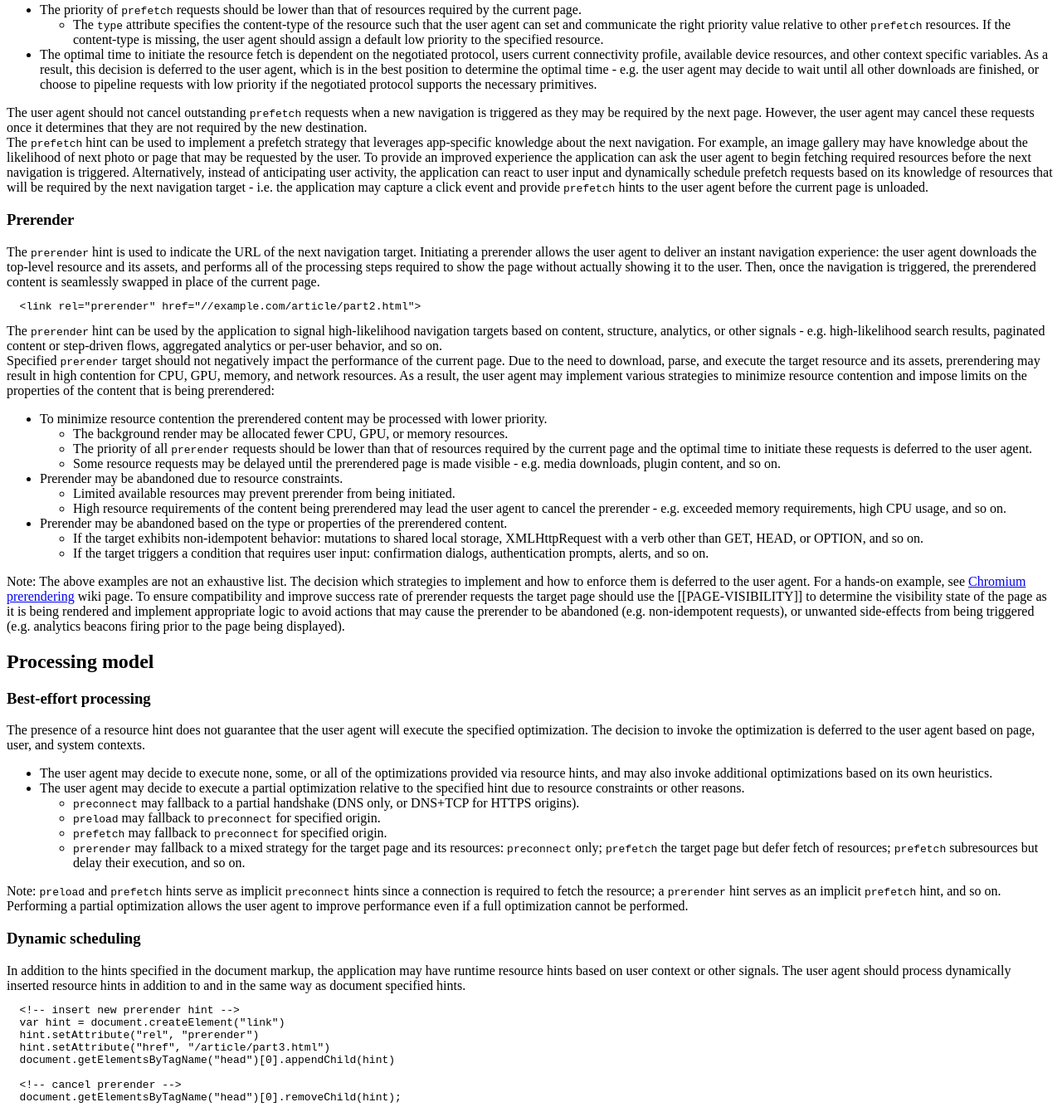
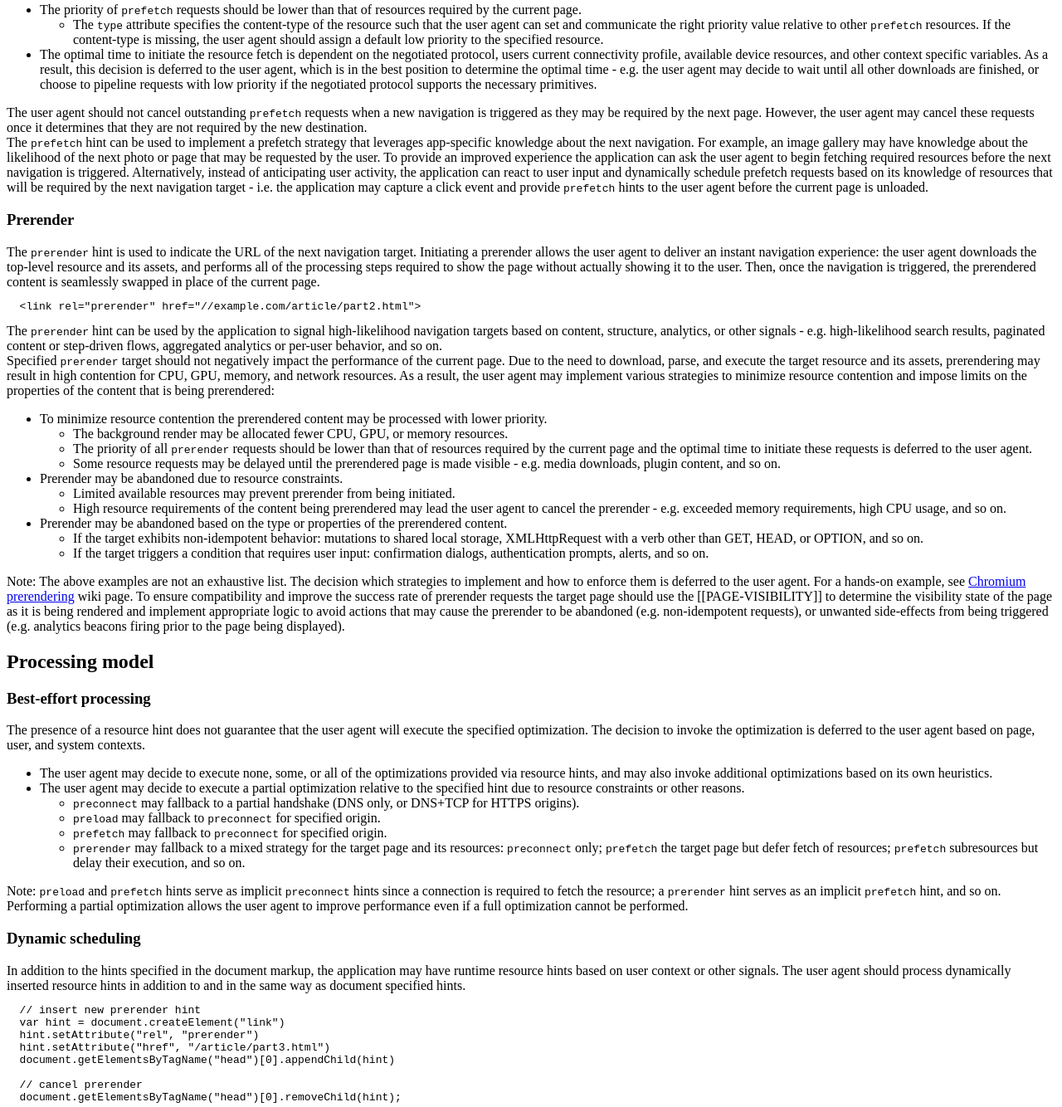
Before and after one commit to igrigorik/resource-hints, a website: page index.src.html in a window 1280 px wide. Shown: the part 1733-3067 px from the top of the page at 83% size. Drawn offline with Linux system fonts and the light colour scheme.

Commit message:
fix typos

```diff
--- a/index.src.html
+++ b/index.src.html
@@ -140,7 +140,7 @@ The user agent should not cancel outstanding <code>prefetch</code> requests when
 <div class="example">
 The <code>prefetch</code> hint can be used to implement a prefetch strategy that leverages app-specific knowledge about the next navigation.
 
-For example, an image gallery may have knowledge about the likelihood of next photo or page that may be requested by the user. To provide an improved experience the application can ask the user agent to begin fetching required resources before the next navigation is triggered.
+For example, an image gallery may have knowledge about the likelihood of the next photo or page that may be requested by the user. To provide an improved experience the application can ask the user agent to begin fetching required resources before the next navigation is triggered.
 
 Alternatively, instead of anticipating user activity, the application can react to user input and dynamically schedule prefetch requests based on its knowledge of resources that will be required by the next navigation target - i.e. the application may capture a click event and provide <code>prefetch</code> hints to the user agent before the current page is unloaded.
 </div>
@@ -183,7 +183,7 @@ Specified <code>prerender</code> target should not negatively impact the perform
 
 Note: The above examples are not an exhaustive list. The decision which strategies to implement and how to enforce them is deferred to the user agent. For a hands-on example, see <a href="http://www.chromium.org/developers/design-documents/prerender">Chromium prerendering</a> wiki page.
 
-To ensure compatibility and improve success rate of prerender requests the target page should use the [[PAGE-VISIBILITY]] to determine the visibility state of the page as it is being rendered and implement appropriate logic to avoid actions that may cause the prerender to be abandoned (e.g. non-idempotent requests), or unwanted side-effects from being triggered (e.g. analytics beacons firing prior to the page being displayed).
+To ensure compatibility and improve the success rate of prerender requests the target page should use the [[PAGE-VISIBILITY]] to determine the visibility state of the page as it is being rendered and implement appropriate logic to avoid actions that may cause the prerender to be abandoned (e.g. non-idempotent requests), or unwanted side-effects from being triggered (e.g. analytics beacons firing prior to the page being displayed).
 
 
 <h2 id="processing">Processing model</h2>
@@ -211,13 +211,13 @@ Note: <code>preload</code> and <code>prefetch</code> hints serve as implicit <co
 In addition to the hints specified in the document markup, the application may have runtime resource hints based on user context or other signals. The user agent should process dynamically inserted resource hints in addition to and in the same way as document specified hints.
 
 <pre>
-  &lt;!-- insert new prerender hint --&gt;
+  // insert new prerender hint
   var hint = document.createElement("link")
   hint.setAttribute("rel", "prerender")
   hint.setAttribute("href", "/article/part3.html")
   document.getElementsByTagName("head")[0].appendChild(hint)
 
-  &lt;!-- cancel prerender --&gt;
+  // cancel prerender
   document.getElementsByTagName("head")[0].removeChild(hint);
 </pre>
 
```
